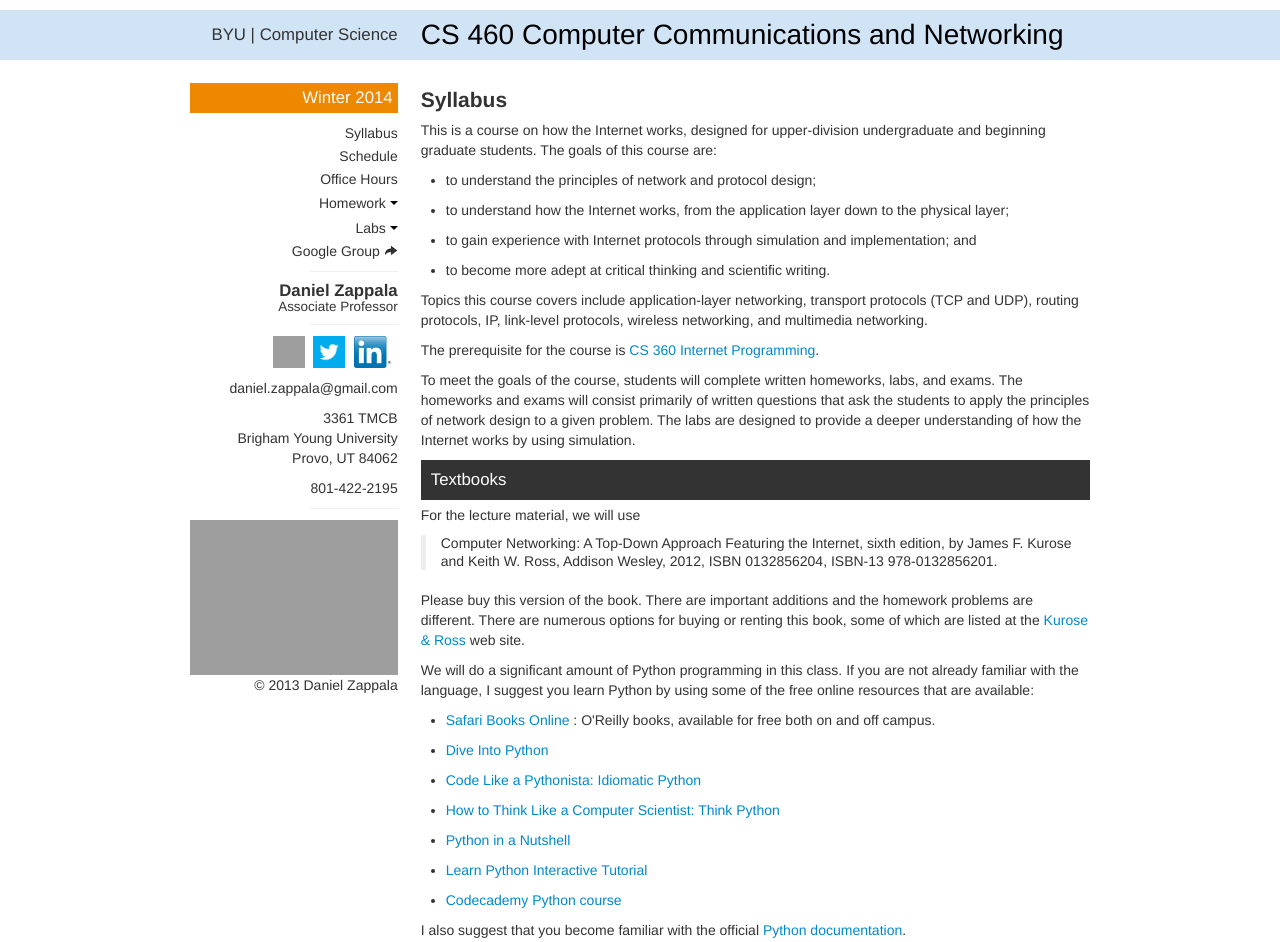
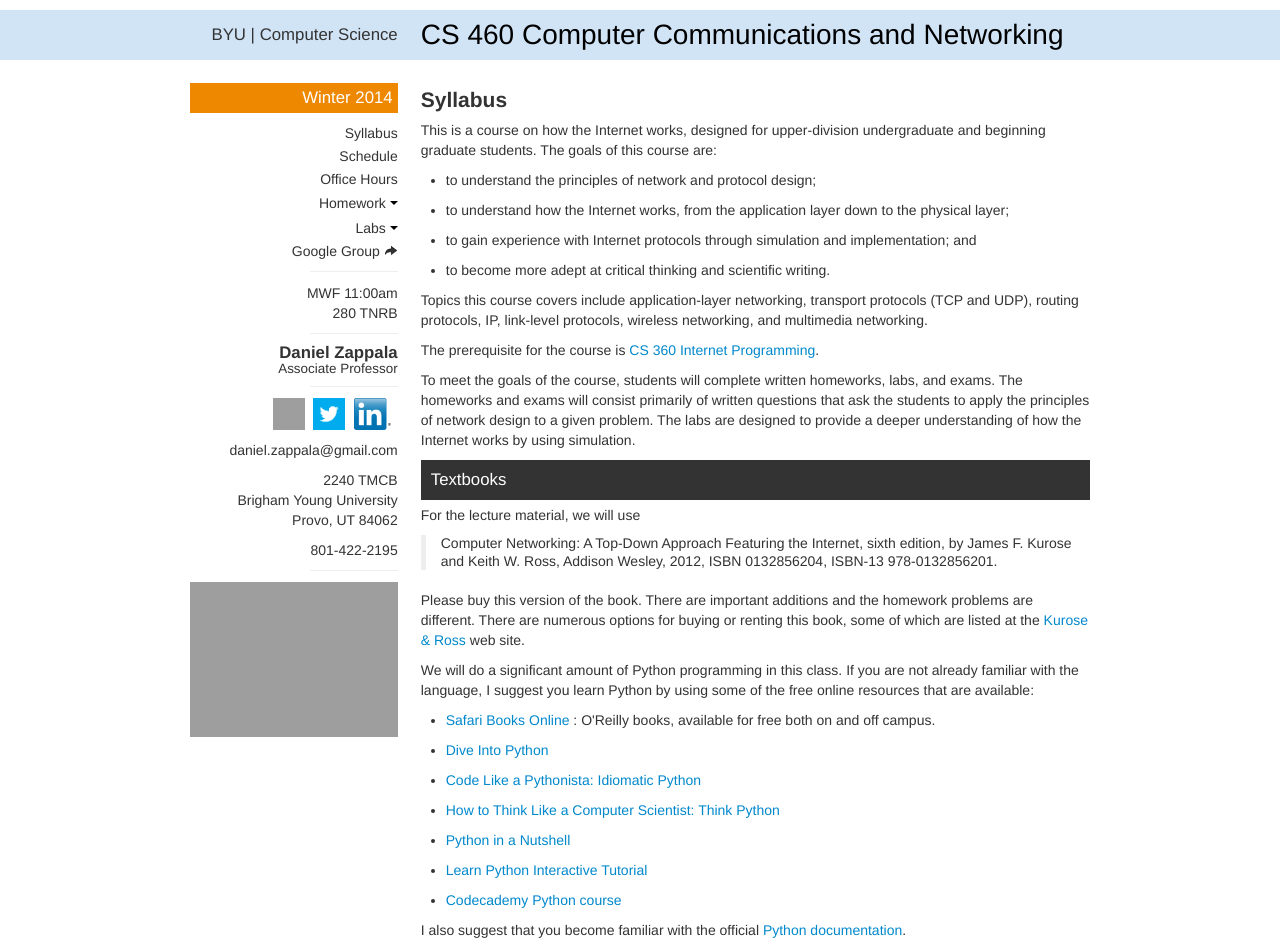
Before and after one commit to zappala/cs460, a Flask app: page /winter-2014/ in a window 1280 px wide. Shown: the top 942 px of the page. Run offline with Flask 2, Linux system fonts and the light colour scheme; some libraries are stand-ins or nearby versions; grey boxes are pictures that could not be loaded.

Commit message:
Updated requirements, Winter 2014 offering.

```diff
--- a/templates/base.html
+++ b/templates/base.html
@@ -53,13 +53,12 @@
 	      <a href="http://www.linkedin.com/in/danielzappala/"><img src="/static/img/linkedin.png" style="border:0;height:32px;margin-right:5px;"></a>
 	    </p>
 	    <p>daniel.zappala@gmail.com</p>
-	    <p>3361 TMCB<br>Brigham Young University<br>Provo, UT 84062</p>
+	    <p>2240 TMCB<br>Brigham Young University<br>Provo, UT 84062</p>
 	    <p>801-422-2195</p>
 	    <hr>
 	  </div>
 	  <div id="license">
 	    <a rel="license" href="http://creativecommons.org/licenses/by-sa/3.0/deed.en_US"><img alt="Creative Commons License" style="border-width:0" src="http://i.creativecommons.org/l/by-sa/3.0/88x31.png" /></a>
-	    <p>&copy 2013 Daniel Zappala</p>
 	  </div>
 	</div>
 	<div class="span9">
--- a/templates/winter-2014/sidebar.html
+++ b/templates/winter-2014/sidebar.html
@@ -38,4 +38,9 @@ Winter 2014
 
 <hr>
 
+MWF 11:00am<br>
+280 TNRB
+
+<hr>
+
 {% endblock %}
```
Also changed, not shown: requirements.txt (added, +14 -0 lines).
